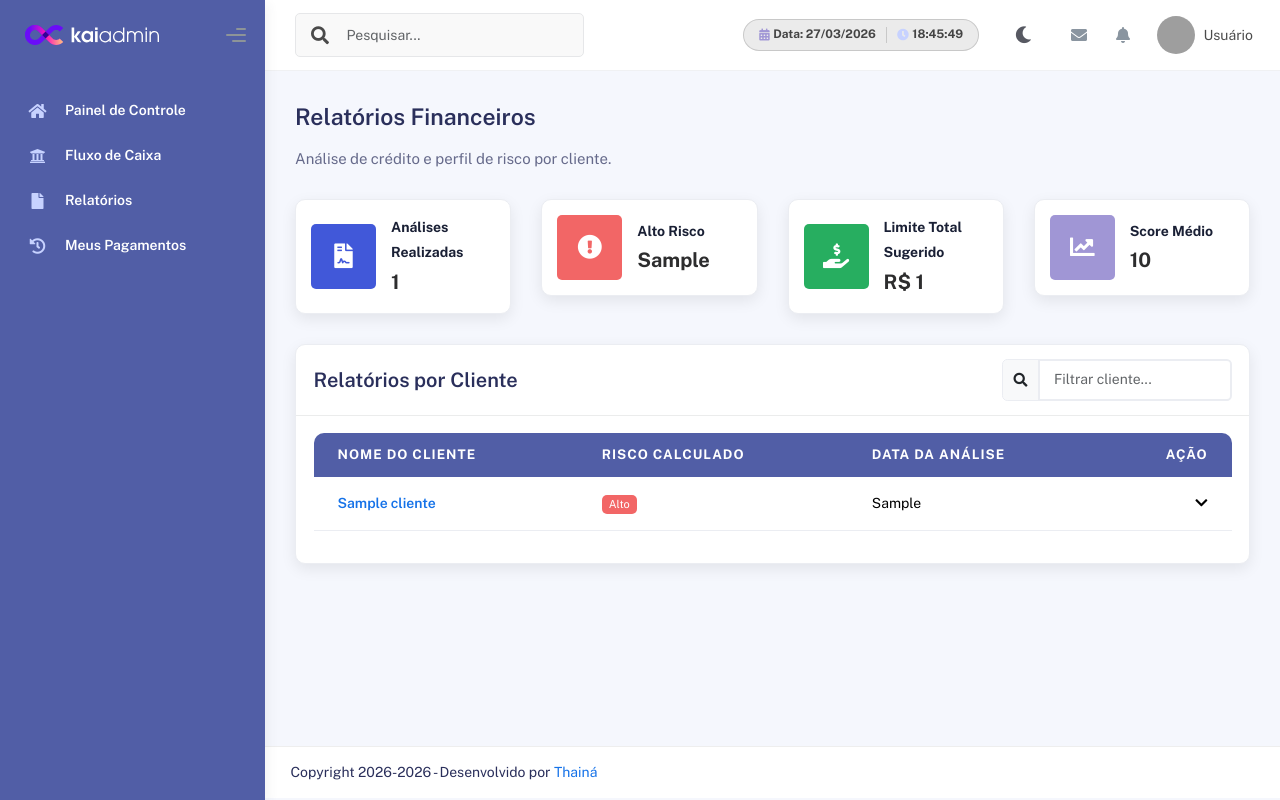
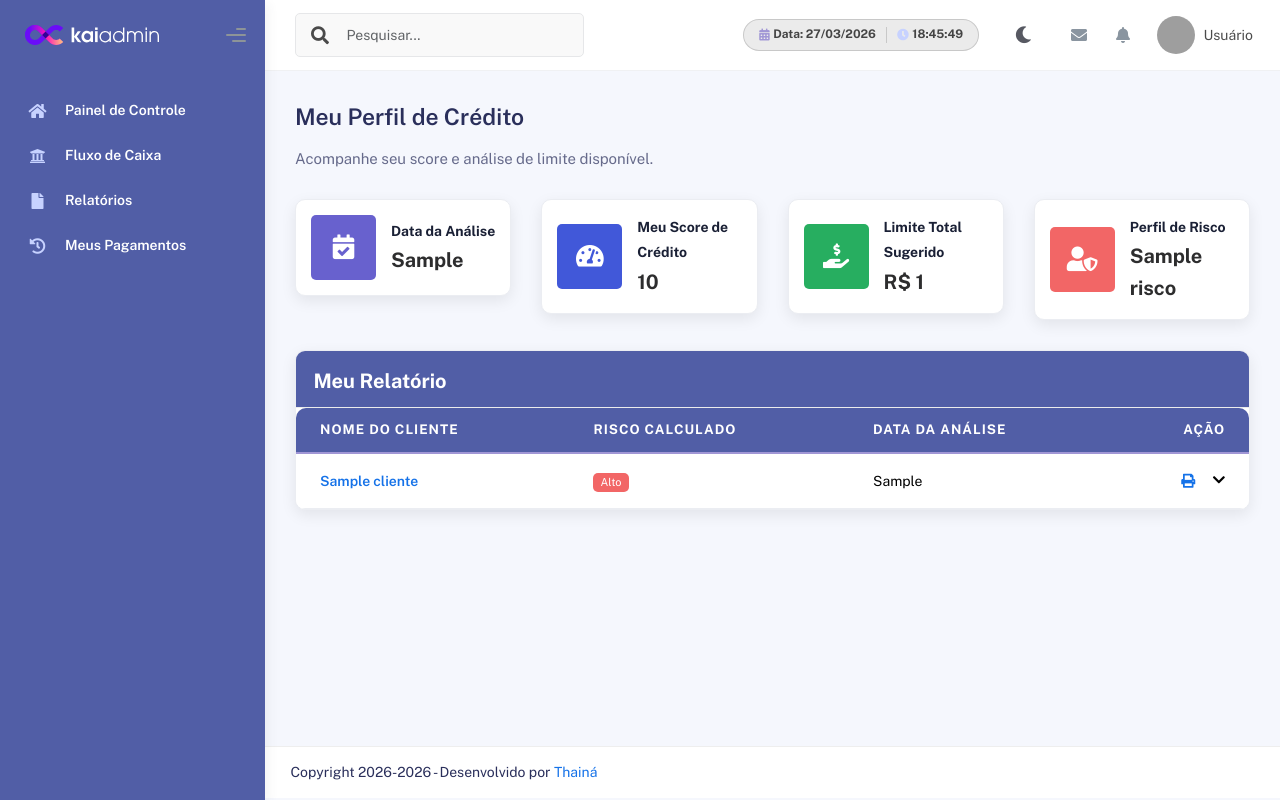
Before and after one commit to ThainaCosta2/Sistema-de-Gestao-de-Emprestimos, a Python web app: template sistema/templates/financeiro/relatorios.html in a window 1280 px wide. Run offline with Jinja, Linux system fonts and the light colour scheme; the template is opened without the code that fills it: most values are stand-ins (such as "Sample title", 1, 10 or a date in 2020); grey boxes are pictures that could not be loaded.

Commit message:
Add files via upload

```diff
--- a/sistema/templates/financeiro/relatorios.html
+++ b/sistema/templates/financeiro/relatorios.html
@@ -4,8 +4,13 @@
 <div class="page-inner">
     <div class="d-flex align-items-left align-items-md-center flex-column flex-md-row pt-2 pb-4">
         <div>
-            <h3 class="fw-bold mb-3">Relatórios Financeiros</h3>
-            <h6 class="op-7 mb-2">Análise de crédito e perfil de risco por cliente.</h6>
+            {% if session['perfil'] == 'gerente' %}
+                <h3 class="fw-bold mb-3">Relatórios Financeiros</h3>
+                <h6 class="op-7 mb-2">Análise de crédito e perfil de risco por cliente.</h6>
+            {% else %}
+                <h3 class="fw-bold mb-3">Meu Perfil de Crédito</h3>
+                <h6 class="op-7 mb-2">Acompanhe seu score e análise de limite disponível.</h6>
+            {% endif %}
         </div>
     </div>
 
@@ -16,14 +21,19 @@
                 <div class="card-body">
                     <div class="row align-items-center">
                         <div class="col-icon">
-                            <div class="icon-big text-center icon-primary bubble-shadow-small">
-                                <i class="fas fa-file-contract"></i>
+                            <div class="icon-big text-center {% if session['perfil'] == 'gerente' %}icon-primary{% else %}icon-secondary{% endif %} bubble-shadow-small">
+                                <i class="{% if session['perfil'] == 'gerente' %}fas fa-file-contract{% else %}fas fa-calendar-check{% endif %}"></i>
                             </div>
                         </div>
                         <div class="col col-stats ms-3 ms-sm-0">
                             <div class="numbers">
+                                {% if session['perfil'] == 'gerente' %}
                                 <p class="card-category">Análises Realizadas</p>
                                 <h4 class="card-title">{{ total_analisados }}</h4>
+                                {% else %}
+                                <p class="card-category">Data da Análise</p>
+                                <h4 class="card-title">{{ relatorios[0].ultima_analise if relatorios else 'N/A' }}</h4>
+                                {% endif %}
                             </div>
                         </div>
                     </div>
@@ -35,14 +45,19 @@
                 <div class="card-body">
                     <div class="row align-items-center">
                         <div class="col-icon">
-                            <div class="icon-big text-center icon-danger bubble-shadow-small">
-                                <i class="fas fa-exclamation-circle"></i>
+                            <div class="icon-big text-center {% if session['perfil'] == 'gerente' %}icon-danger{% else %}icon-primary{% endif %} bubble-shadow-small">
+                                <i class="{% if session['perfil'] == 'gerente' %}fas fa-exclamation-circle{% else %}fas fa-tachometer-alt{% endif %}"></i>
                             </div>
                         </div>
                         <div class="col col-stats ms-3 ms-sm-0">
                             <div class="numbers">
-                                <p class="card-category">Alto Risco</p>
+                                {% if session['perfil'] == 'gerente' %}
+                                <p class="card-category">Clientes Alto Risco</p>
                                 <h4 class="card-title">{{ clientes_alto_risco }}</h4>
+                                {% else %}
+                                <p class="card-category">Meu Score de Crédito</p>
+                                <h4 class="card-title">{{ relatorios[0].score if relatorios else 'N/A' }}</h4>
+                                {% endif %}
                             </div>
                         </div>
                     </div>
@@ -73,14 +88,19 @@
                 <div class="card-body">
                     <div class="row align-items-center">
                         <div class="col-icon">
-                            <div class="icon-big text-center icon-info bubble-shadow-small">
-                                <i class="fas fa-chart-line"></i>
+                            <div class="icon-big text-center {% if session['perfil'] == 'gerente' %}icon-info{% else %}icon-danger{% endif %} bubble-shadow-small">
+                                <i class="{% if session['perfil'] == 'gerente' %}fas fa-chart-line{% else %}fas fa-user-shield{% endif %}"></i>
                             </div>
                         </div>
                         <div class="col col-stats ms-3 ms-sm-0">
                             <div class="numbers">
+                                {% if session['perfil'] == 'gerente' %}
                                 <p class="card-category">Score Médio</p>
                                 <h4 class="card-title">{{ media_score }}</h4>
+                                {% else %}
+                                <p class="card-category">Perfil de Risco</p>
+                                <h4 class="card-title">{{ relatorios[0].risco if relatorios else 'N/A' }}</h4>
+                                {% endif %}
                             </div>
                         </div>
                     </div>
@@ -92,21 +112,29 @@
     <div class="row">
         <div class="col-md-12">
             <div class="card card-round">
-                <div class="card-header">
-                    <div class="d-flex align-items-center justify-content-between">
-                        <div class="card-title">Relatórios por Cliente</div>
+                <div class="card-header card-header-relatorios pb-2">
+                    <div class="d-flex align-items-center justify-content-between" style="margin-bottom: 0 !important;">
+                        <div class="card-title">
+                            {% if session['perfil'] == 'gerente' %}
+                                Relatórios por Cliente
+                            {% else %}
+                                Meu Relatório
+                            {% endif %}
+                        </div>
                         <!-- Filtro Simples -->
-                        <div class="input-group w-25">
+                        {% if session['perfil'] == 'gerente' %}
+                        <div class="input-group w-25 mb-0">
                             <span class="input-group-text"><i class="fa fa-search"></i></span>
                             <input type="text" class="form-control" id="filtro-relatorios"
                                 placeholder="Filtrar cliente...">
                         </div>
+                        {% endif %}
                     </div>
                 </div>
-                <div class="card-body">
-                    <div class="table-responsive">
-                        <table class="table table-hover">
-                            <thead class="thead-dark">
+                <div class="card-body card-body-no-horizontal-padding p-0">
+                    <div class="table-responsive" style="padding: 0 !important; margin: 0 !important;">
+                        <table class="table table-hover mt-0 mb-0 border-0">
+                            <thead class="thead-custom-relatorios">
                                 <tr>
                                     <th>Nome do Cliente</th>
                                     <th>Risco Calculado</th>
@@ -129,37 +157,61 @@
                                         {% endif %}
                                     </td>
                                     <td>{{ item.ultima_analise }}</td>
-                                    <td class="text-end"><i class="fas fa-chevron-down"></i></td>
+                                    <td class="text-end">
+                                        <button class="btn btn-link btn-primary p-0 me-3" title="Imprimir Relatório"
+                                            onclick="notificarSucesso('Download Realizado', 'O relatório foi gerado com sucesso!'); event.stopPropagation();">
+                                            <i class="fas fa-print"></i>
+                                        </button>
+                                        <i class="fas fa-chevron-down"></i>
+                                    </td>
                                 </tr>
                                 <!-- Detalhes do Relatório (Collapse) -->
-                                <tr id="relatorio-{{ item.id }}" class="collapse bg-light">
+                                <tr id="relatorio-{{ item.id }}" class="collapse relatorio-detail-row">
                                     <td colspan="4">
                                         <div class="p-4">
-                                            <h5 class="fw-bold border-bottom pb-2 mb-3">Resumo da Análise Financeira
-                                            </h5>
+                                            <div class="d-flex align-items-center mb-3 pb-2 border-bottom border-relatorio-titulo">
+                                                <i class="fas fa-chart-pie text-primary me-2" style="font-size: 1.1rem;"></i>
+                                                <h6 class="fw-bold mb-0 text-primary">Resumo da Análise Financeira - {{ item.cliente }}</h6>
+                                            </div>
                                             <div class="row">
                                                 <div class="col-md-4">
-                                                    <div class="card card-stats card-round border">
+                                                    <div class="card card-stats card-round border card-analise-item {% if item.score < 400 %}border-danger{% elif item.score < 700 %}border-warning{% else %}border-success{% endif %}">
                                                         <div class="card-body">
                                                             <p class="card-category">Score de Crédito</p>
-                                                            <h3 class="card-title text-info">{{ item.score }}</h3>
+                                                            <h3 class="card-title {% if item.score < 400 %}text-danger{% elif item.score < 700 %}text-warning{% else %}text-success{% endif %}">
+                                                                <i class="fas fa-tachometer-alt me-1"></i>
+                                                                {{ item.score }}
+                                                            </h3>
                                                         </div>
                                                     </div>
                                                 </div>
                                                 <div class="col-md-4">
-                                                    <div class="card card-stats card-round border">
+                                                    <div class="card card-stats card-round border card-analise-item {% if item.limite_sugerido == '0,00' %}border-danger{% else %}border-success{% endif %}">
                                                         <div class="card-body">
                                                             <p class="card-category">Limite Sugerido</p>
-                                                            <h3 class="card-title text-success">R$ {{
-                                                                item.limite_sugerido }}</h3>
+                                                            <h3 class="card-title {% if item.limite_sugerido == '0,00' %}text-danger{% else %}text-success{% endif %}">
+                                                                <i class="fas fa-hand-holding-usd me-1"></i>
+                                                                R$ {{ item.limite_sugerido }}
+                                                            </h3>
                                                         </div>
                                                     </div>
                                                 </div>
                                                 <div class="col-md-4">
-                                                    <div class="card card-stats card-round border">
+                                                    <div class="card card-stats card-round border card-analise-item
+                                                        {% if item.risco == 'Baixo' %} border-success
+                                                        {% elif item.risco == 'Médio' %} border-warning
+                                                        {% else %} border-danger
+                                                        {% endif %}">
                                                         <div class="card-body">
                                                             <p class="card-category">Perfil</p>
-                                                            <h4 class="card-title">{{ item.risco }} Risco</h4>
+                                                            <h4 class="card-title
+                                                                {% if item.risco == 'Baixo' %} text-success
+                                                                {% elif item.risco == 'Médio' %} text-warning
+                                                                {% else %} text-danger
+                                                                {% endif %}">
+                                                                <i class="fas fa-shield-alt me-1"></i>
+                                                                {{ item.risco }} Risco
+                                                            </h4>
                                                         </div>
                                                     </div>
                                                 </div>
```
